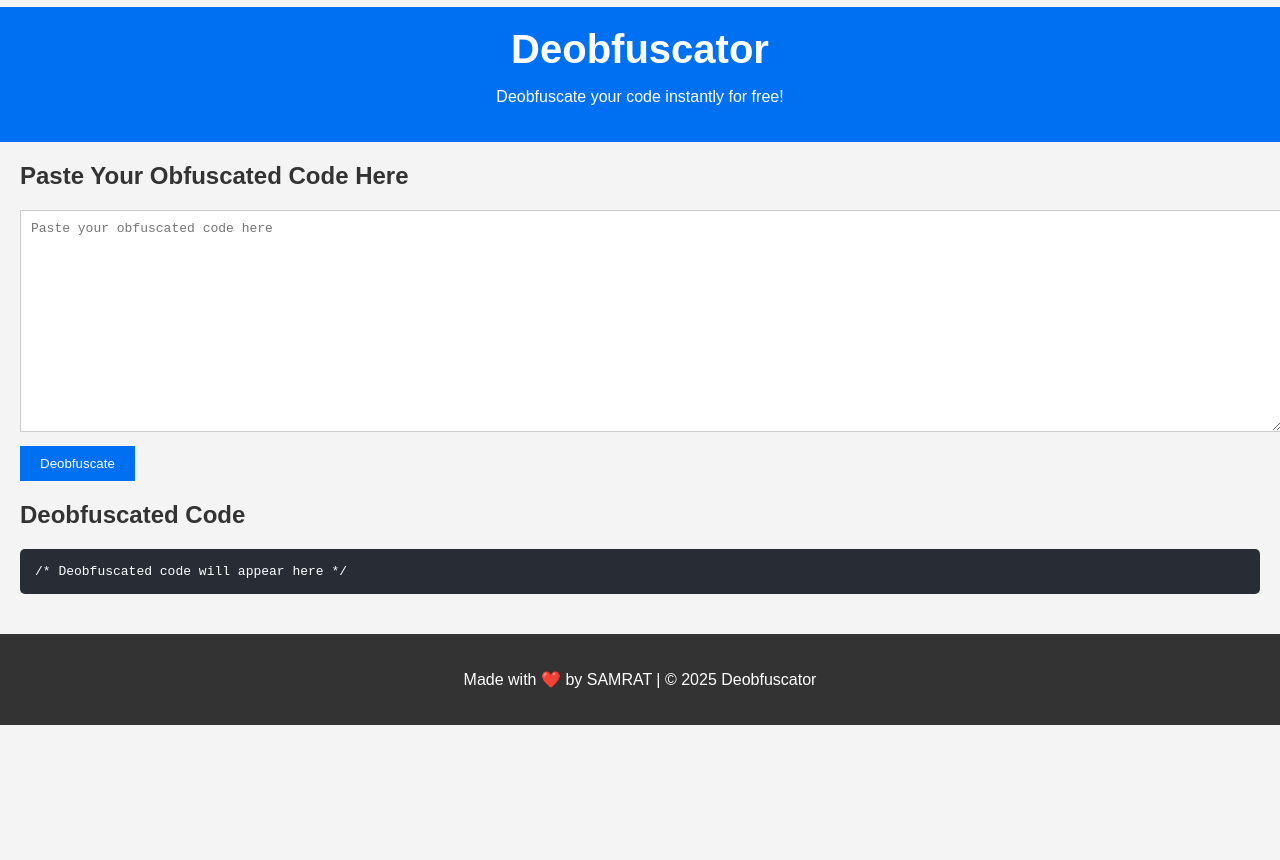
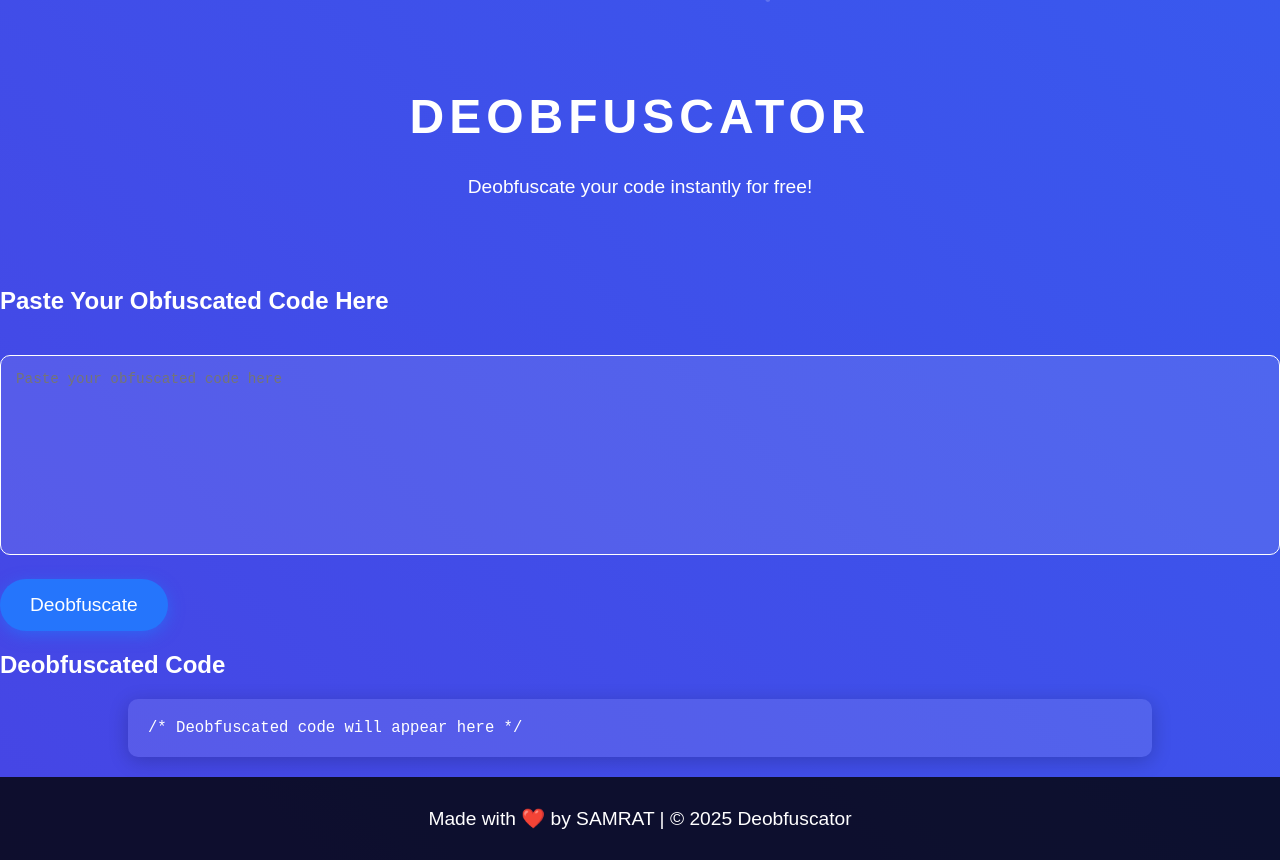
Before and after one commit to SAMRAT69/Deobfuscater, a plain HTML site: page index.html in a window 1280 px wide. Shown: the part 637-1497 px from the top of the page. Before the commit the page ends 1362 px from the top, so only its background shows below. Drawn offline with nearby package versions, Linux system fonts and the light colour scheme; files that its build step writes are made by us from their sources; files whose address does not match are found by name.

Commit message:
Update global.css

```diff
--- a/global.css
+++ b/global.css
@@ -1,61 +1,133 @@
+/* Body Styles */
 body {
-  font-family: Arial, sans-serif;
-  background-color: #f4f4f4;
+  font-family: 'Poppins', sans-serif;
+  background: linear-gradient(45deg, #6a11cb, #2575fc);
+  background-size: 400% 400%;
+  animation: gradientAnimation 15s ease infinite;
+  color: white;
   margin: 0;
   padding: 0;
-  color: #333;
+  overflow: hidden;
 }
 
+/* Header Styles */
 header {
   text-align: center;
-  background-color: #0070f3;
+  padding: 50px 20px;
+  position: relative;
+  z-index: 10;
+}
+
+h1 {
+  font-size: 3em;
+  text-transform: uppercase;
+  letter-spacing: 5px;
+  font-weight: 700;
+}
+
+p {
+  font-size: 1.2em;
+  margin-top: 10px;
+}
+
+/* Animation for Background Gradient */
+@keyframes gradientAnimation {
+  0% {
+    background-position: 0% 50%;
+  }
+  50% {
+    background-position: 100% 50%;
+  }
+  100% {
+    background-position: 0% 50%;
+  }
+}
+
+/* Form Styles */
+textarea {
+  width: 100%;
+  height: 200px;
+  padding: 15px;
+  font-size: 1.1em;
+  margin-top: 20px;
+  border-radius: 10px;
+  border: 1px solid #ffffff;
+  background-color: rgba(255, 255, 255, 0.1);
+  color: white;
+  resize: none;
+  box-sizing: border-box;
+  transition: all 0.3s ease;
+}
+
+textarea:focus {
+  border-color: #2575fc;
+  background-color: rgba(255, 255, 255, 0.2);
+}
+
+button {
+  margin-top: 20px;
+  padding: 15px 30px;
+  background-color: #2575fc;
+  color: white;
+  font-size: 1.2em;
+  border: none;
+  border-radius: 50px;
+  cursor: pointer;
+  transition: transform 0.3s ease, background-color 0.3s ease;
+  box-shadow: 0px 4px 15px rgba(37, 117, 252, 0.6);
+}
+
+button:hover {
+  background-color: #6a11cb;
+  transform: scale(1.05);
+}
+
+/* Result Display Styles */
+pre {
+  background-color: rgba(255, 255, 255, 0.1);
   padding: 20px;
+  border-radius: 10px;
+  font-size: 1.2em;
+  max-width: 80%;
+  margin: 20px auto;
+  box-shadow: 0px 4px 20px rgba(0, 0, 0, 0.2);
+  white-space: pre-wrap;
+  word-wrap: break-word;
   color: white;
 }
 
-h1 {
-  margin: 0;
-  font-size: 2.5em;
+/* Footer Styles */
+footer {
+  text-align: center;
+  padding: 30px 0;
+  background-color: rgba(0, 0, 0, 0.8);
+  position: relative;
+  z-index: 10;
 }
 
-section {
-  margin: 20px;
+footer p {
+  font-size: 1.2em;
+  margin: 0;
 }
 
-textarea {
-  width: 100%;
-  height: 200px;
-  padding: 10px;
-  font-size: 1em;
-  border: 1px solid #ccc;
+footer p:hover {
+  color: #2575fc;
 }
 
-button {
-  margin-top: 10px;
-  padding: 10px 20px;
-  background-color: #0070f3;
-  color: white;
-  border: none;
-  cursor: pointer;
+/* Add some particle effect animation */
+@keyframes particleAnimation {
+  0% {
+    opacity: 0;
+    transform: scale(0);
+  }
+  100% {
+    opacity: 1;
+    transform: scale(1);
+  }
 }
 
-button:hover {
-  background-color: #005bb5;
+/* Smooth transition for all elements */
+* {
+  box-sizing: border-box;
+  transition: all 0.3s ease;
 }
-
-footer {
-  text-align: center;
-  margin-top: 40px;
-  padding: 20px;
-  background-color: #333;
-  color: white;
-}
-
-pre {
-  background-color: #282c34;
-  color: #fff;
-  padding: 15px;
-  border-radius: 5px;
-  white-space: pre-wrap;
-  word-wrap: break-word;
-}
```
